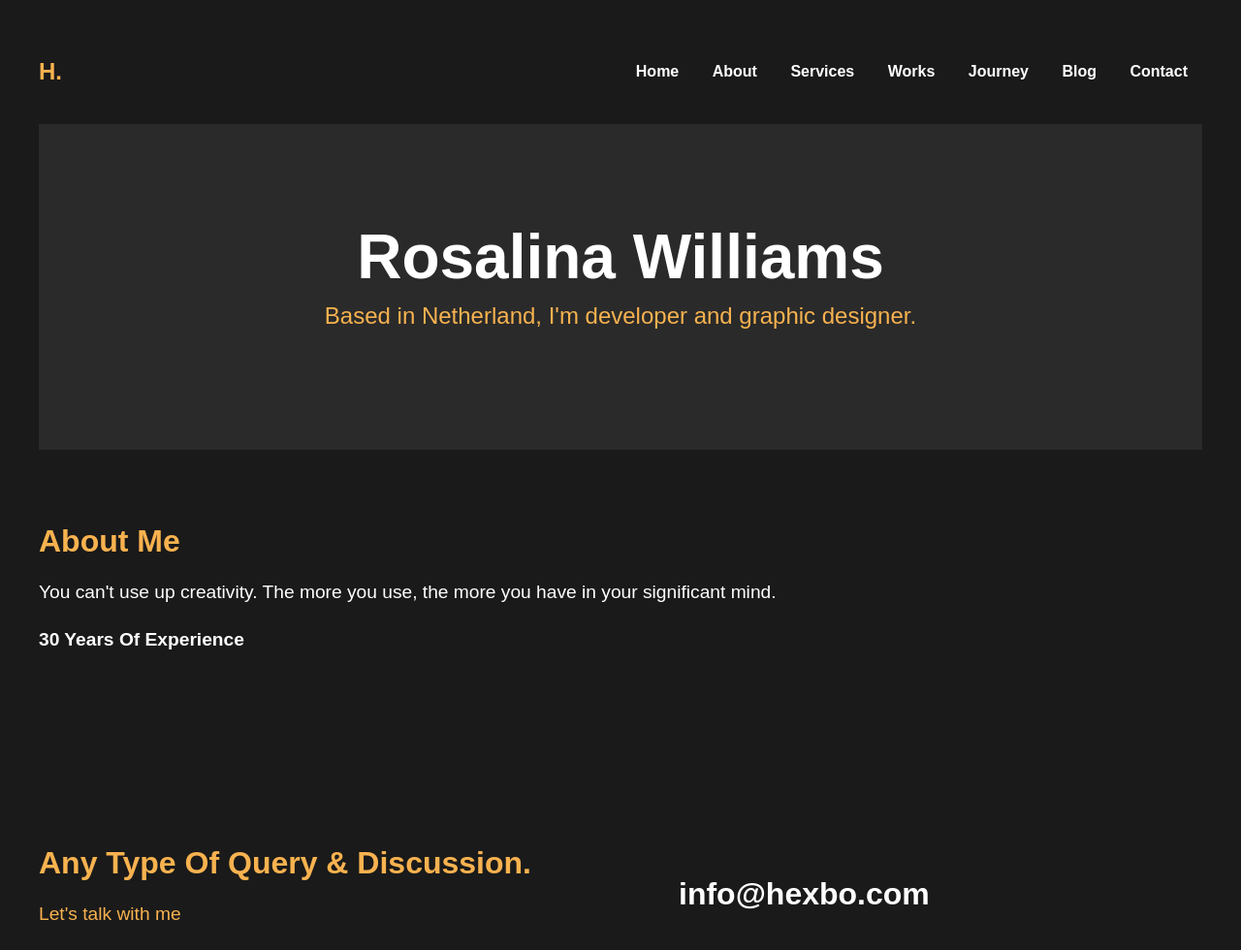
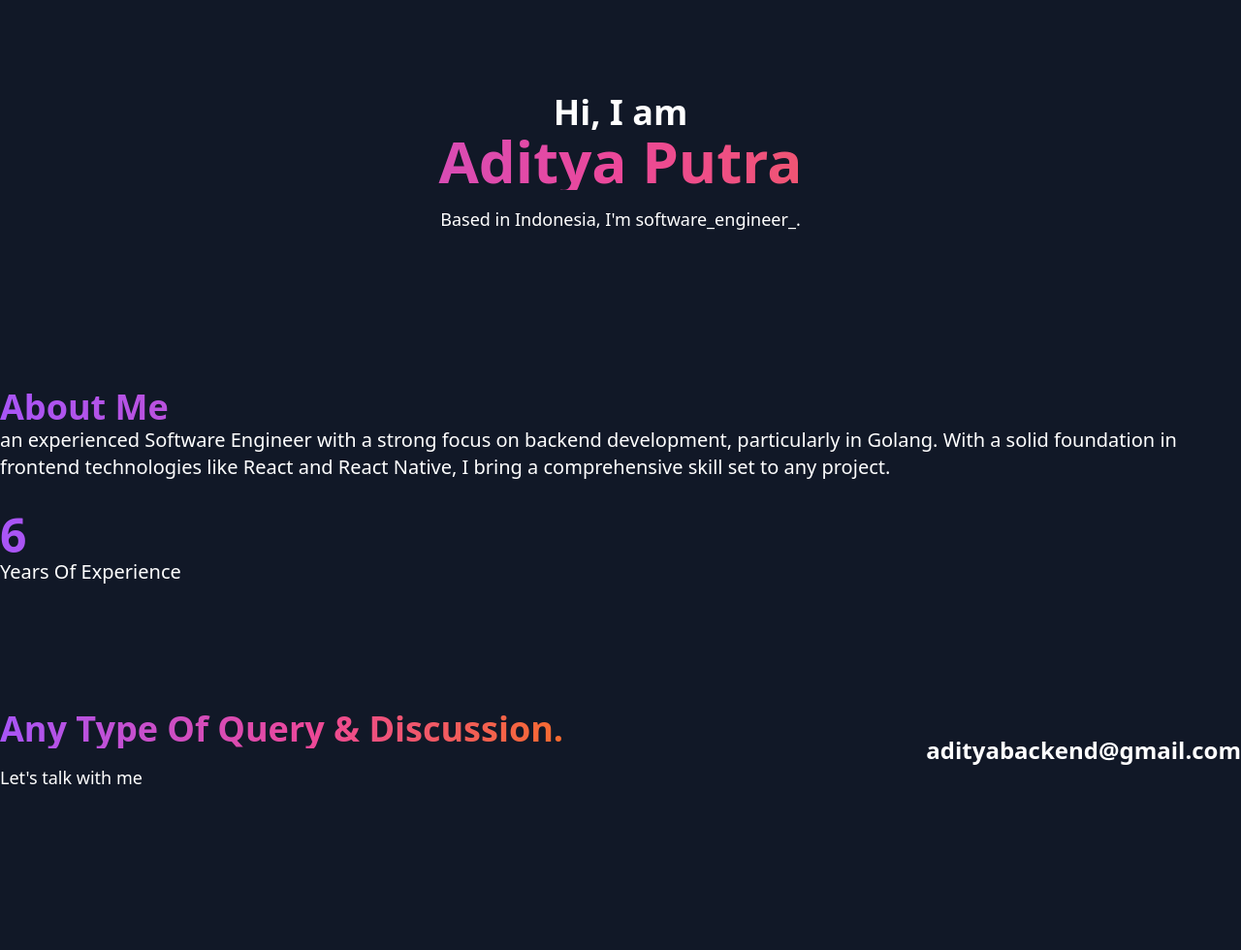
Before and after one commit to adityaputra11/adityaputra11.github.io, a plain HTML site: page index.html in a window 1280 px wide. Shown: the whole page at 97% size. After the commit the page ends 880 px from the top, so only its background shows below. Drawn offline with nearby package versions, Linux system fonts and the light colour scheme.

Commit message:
chore: update profile

```diff
--- a/index.html
+++ b/index.html
@@ -4,121 +4,49 @@
     <meta charset="UTF-8">
     <meta name="viewport" content="width=device-width, initial-scale=1.0">
     <title>Portfolio Template</title>
-    <style>
-        body {
-            font-family: Arial, sans-serif;
-            background-color: #1a1a1a;
-            color: #ffffff;
-            margin: 0;
-            padding: 0;
-        }
-        .container {
-            max-width: 1200px;
-            margin: 0 auto;
-            padding: 20px;
-        }
-        .navbar {
-            display: flex;
-            justify-content: space-between;
-            align-items: center;
-            padding: 20px 0;
-        }
-        .navbar a {
-            color: #ffffff;
-            text-decoration: none;
-            margin: 0 15px;
-            font-weight: bold;
-        }
-        .header {
-            text-align: center;
-            padding: 100px 0;
-            background-color: #2a2a2a;
-        }
-        .header h1 {
-            font-size: 4em;
-            margin: 0;
-            color: #ffffff;
-        }
-        .header p {
-            color: #f8b24f;
-            font-size: 1.5em;
-            margin-top: 10px;
-        }
-        .about, .contact {
-            padding: 50px 0;
-        }
-        .about p, .contact p {
-            font-size: 1.2em;
-            line-height: 1.5;
-            margin: 20px 0;
-        }
-        .about h2, .contact h2 {
-            font-size: 2em;
-            margin-bottom: 20px;
-            color: #f8b24f;
-        }
-        .contact-info {
-            display: flex;
-            justify-content: space-between;
-            align-items: center;
-            margin-top: 50px;
-        }
-        .contact-info div {
-            width: 45%;
-        }
-        .contact-info h3 {
-            font-size: 2em;
-            margin-bottom: 10px;
-        }
-        .contact-info p {
-            font-size: 1.2em;
-            color: #f8b24f;
-        }
-    </style>
+    <script src="https://cdn.tailwindcss.com"></script>
 </head>
-<body>
-    <div class="container">
+<body class="bg-gray-900 text-white">
     <!-- Navbar -->
-        <nav class="navbar">
-            <div class="logo">
-                <h1 style="color: #f8b24f;">H.</h1>
+    <!-- <nav class="container mx-auto flex justify-between items-center py-6">
+        <div class="text-orange-500 text-3xl font-bold">Hi.</div>
+        <div class="space-x-8">
+            <a href="#" class="text-white hover:text-blue-500">Home</a>
+            <a href="#" class="text-white hover:text-orange-500">About</a>
+            <a href="#" class="text-white hover:text-orange-500">Services</a>
+            <a href="#" class="text-white hover:text-orange-500">Works</a>
+            <a href="#" class="text-white hover:text-orange-500">Journey</a>
+            <a href="#" class="text-white hover:text-orange-500">Blog</a>
+            <a href="#" class="text-white hover:text-orange-500">Contact</a>
         </div>
-            <div class="menu">
-                <a href="#">Home</a>
-                <a href="#">About</a>
-                <a href="#">Services</a>
-                <a href="#">Works</a>
-                <a href="#">Journey</a>
-                <a href="#">Blog</a>
-                <a href="#">Contact</a>
-            </div>
-        </nav>
+    </nav> -->
 
     <!-- Header -->
-        <header class="header">
-            <h1>Rosalina Williams</h1>
-            <p>Based in Netherland, I'm developer and graphic designer.</p>
+    <header class="container mx-auto text-center py-24">
+        <h1 class="m text-4xl font-bold">Hi, I am</h1>
+        <h1 class="text-6xl font-bold text-transparent bg-clip-text bg-gradient-to-r from-purple-500 via-pink-500 to-orange-500">Aditya Putra</h1>
+        <p class="text-lg text-white-500 mt-4">Based in Indonesia, I'm software_engineer_.</p>
     </header>
 
     <!-- About Me Section -->
-        <section class="about">
-            <h2>About Me</h2>
-            <p>You can't use up creativity. The more you use, the more you have in your significant mind.</p>
-            <p><strong>30 Years Of Experience</strong></p>
+    <section class="container mx-auto py-16">
+        <h2 class="text-4xl font-bold text-transparent bg-clip-text bg-gradient-to-r from-purple-500 via-pink-500 to-orange-500">About Me</h2>
+        <p class="text-xl mb-8">an experienced Software Engineer with a strong focus on backend development, particularly in Golang. With a solid foundation in frontend technologies like React and React Native, I bring a comprehensive skill set to any project.</p>
+        <p class="text-5xl font-bold text-transparent bg-clip-text bg-gradient-to-r from-purple-500 via-pink-500 to-orange-500">6</p>
+        <p class="text-xl">Years Of Experience</p>
     </section>
 
     <!-- Contact Section -->
-        <section class="contact">
-            <div class="contact-info">
-                <div>
-                    <h2>Any Type Of Query & Discussion.</h2>
-                    <p>Let's talk with me</p>
+    <section class="container mx-auto py-16">
+        <div class="flex justify-between items-center">
+            <div class="w-1/2">
+                <h2 class="text-4xl font-bold font-bold text-transparent bg-clip-text bg-gradient-to-r from-purple-500 via-pink-500 to-orange-500">Any Type Of Query & Discussion.</h2>
+                <p class="text-lg mt-4">Let's talk with me</p>
             </div>
-                <div>
-                    <h3>info@hexbo.com</h3>
+            <div class="w-1/2 text-right">
+                <h3 class="text-2xl text-white-500 font-bold">adityabackend@gmail.com</h3>
             </div>
         </div>
     </section>
-    </div>
 </body>
 </html>
```
Lines whose indentation alone changed are shown as unchanged.
